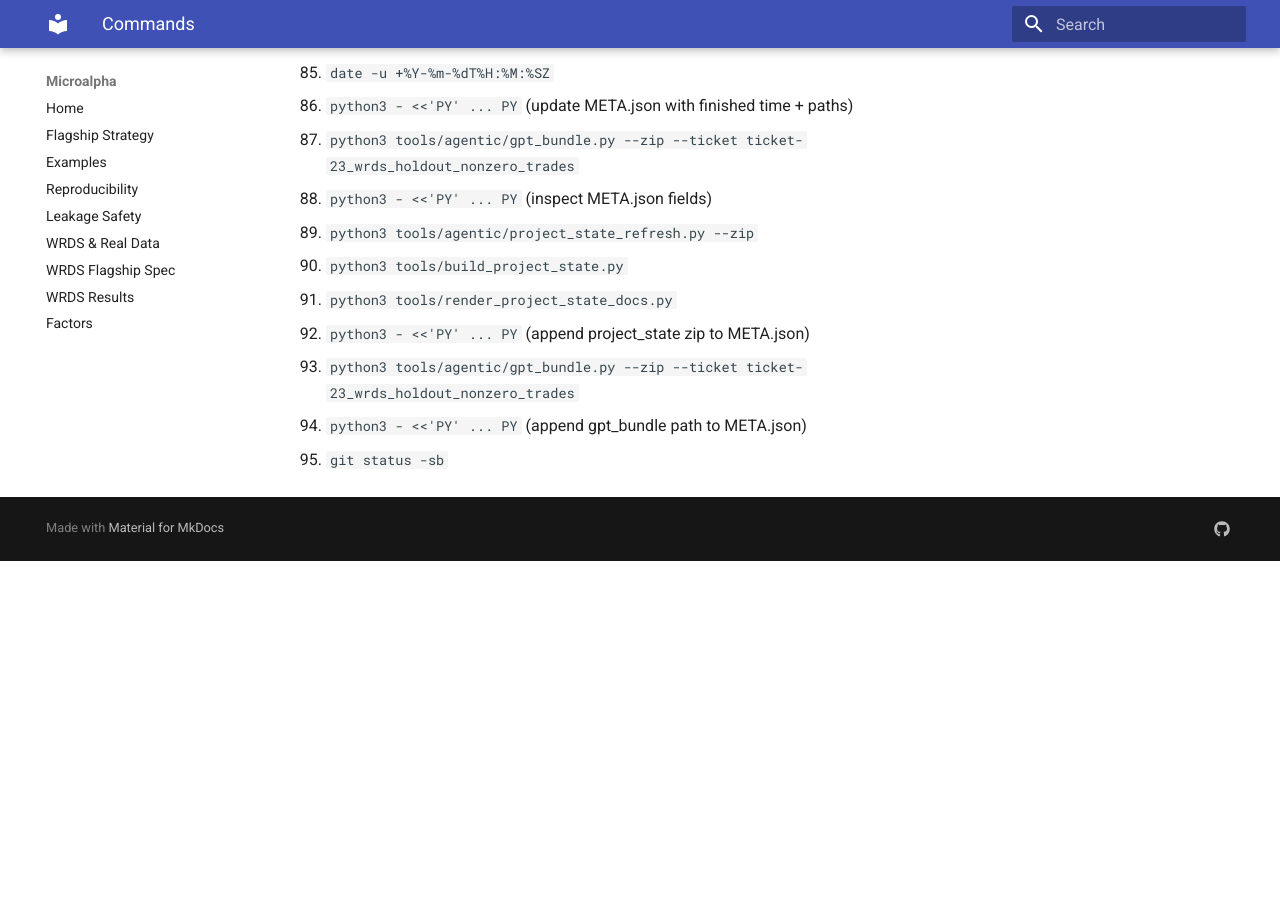
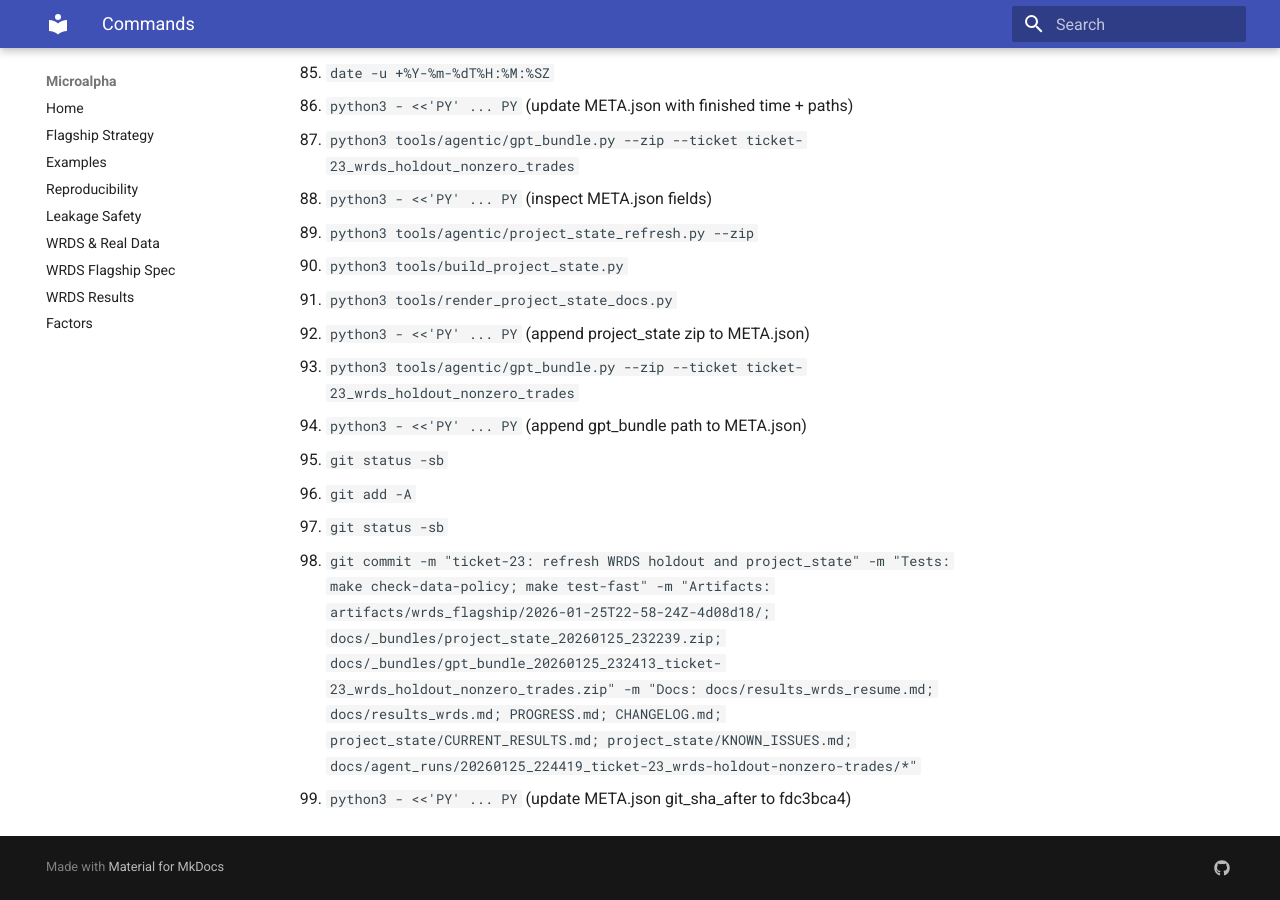
Before and after one commit to MateoBodon/microalpha, an MkDocs documentation site: the page built from docs/agent_runs/20260125_224419_ticket-23_wrds-holdout-nonzero-trades/COMMANDS.md, in a window 1280 px wide and 900 px high, scrolled down 3044 px. Built offline with MkDocs 1.6.1 and Material for MkDocs 9.7.7, drawn with Linux system fonts in a browser that asks for light colours; before the commit the page ends 3605 px from its top, so only the background shows below that.

Commit message:
ticket-23: finalize run log metadata
Tests: not run (last: make check-data-policy; make test-fast)

Artifacts: none

Docs: docs/agent_runs/20260125_224419_ticket-23_wrds-holdout-nonzero-trades/COMMANDS.md; docs/agent_runs/20260125_224419_ticket-23_wrds-holdout-nonzero-trades/META.json

```diff
--- a/docs/agent_runs/20260125_224419_ticket-23_wrds-holdout-nonzero-trades/COMMANDS.md
+++ b/docs/agent_runs/20260125_224419_ticket-23_wrds-holdout-nonzero-trades/COMMANDS.md
@@ -95,3 +95,7 @@
 93. `python3 tools/agentic/gpt_bundle.py --zip --ticket ticket-23_wrds_holdout_nonzero_trades`
 94. `python3 - <<'PY' ... PY` (append gpt_bundle path to META.json)
 95. `git status -sb`
+96. `git add -A`
+97. `git status -sb`
+98. `git commit -m "ticket-23: refresh WRDS holdout and project_state" -m "Tests: make check-data-policy; make test-fast" -m "Artifacts: artifacts/wrds_flagship/2026-01-25T22-58-24Z-4d08d18/; docs/_bundles/project_state_20260125_232239.zip; docs/_bundles/gpt_bundle_20260125_232413_ticket-23_wrds_holdout_nonzero_trades.zip" -m "Docs: docs/results_wrds_resume.md; docs/results_wrds.md; PROGRESS.md; CHANGELOG.md; project_state/CURRENT_RESULTS.md; project_state/KNOWN_ISSUES.md; docs/agent_runs/20260125_224419_ticket-23_wrds-holdout-nonzero-trades/*"`
+99. `python3 - <<'PY' ... PY` (update META.json git_sha_after to fdc3bca4)
--- a/docs/agent_runs/20260125_224419_ticket-23_wrds-holdout-nonzero-trades/META.json
+++ b/docs/agent_runs/20260125_224419_ticket-23_wrds-holdout-nonzero-trades/META.json
@@ -4,7 +4,7 @@
   "started_at_utc": "2026-01-25T22:44:19Z",
   "finished_at_utc": "2026-01-25T23:16:08Z",
   "git_sha_before": "4d08d18202a411cd831efce739cd5cb37e6deb1e",
-  "git_sha_after": "4d08d18202a411cd831efce739cd5cb37e6deb1e",
+  "git_sha_after": "fdc3bca456559b6f3c51b59b950b4d26cdf7bf3c",
   "branch_name": "codex/ticket-22-wrds-resume-metrics",
   "host_env_notes": "Linux 6.8.0-90-generic / python 3.12.3 / venv .venv",
   "dataset_id": "wrds_crsp_export_20251221_v1",
```
